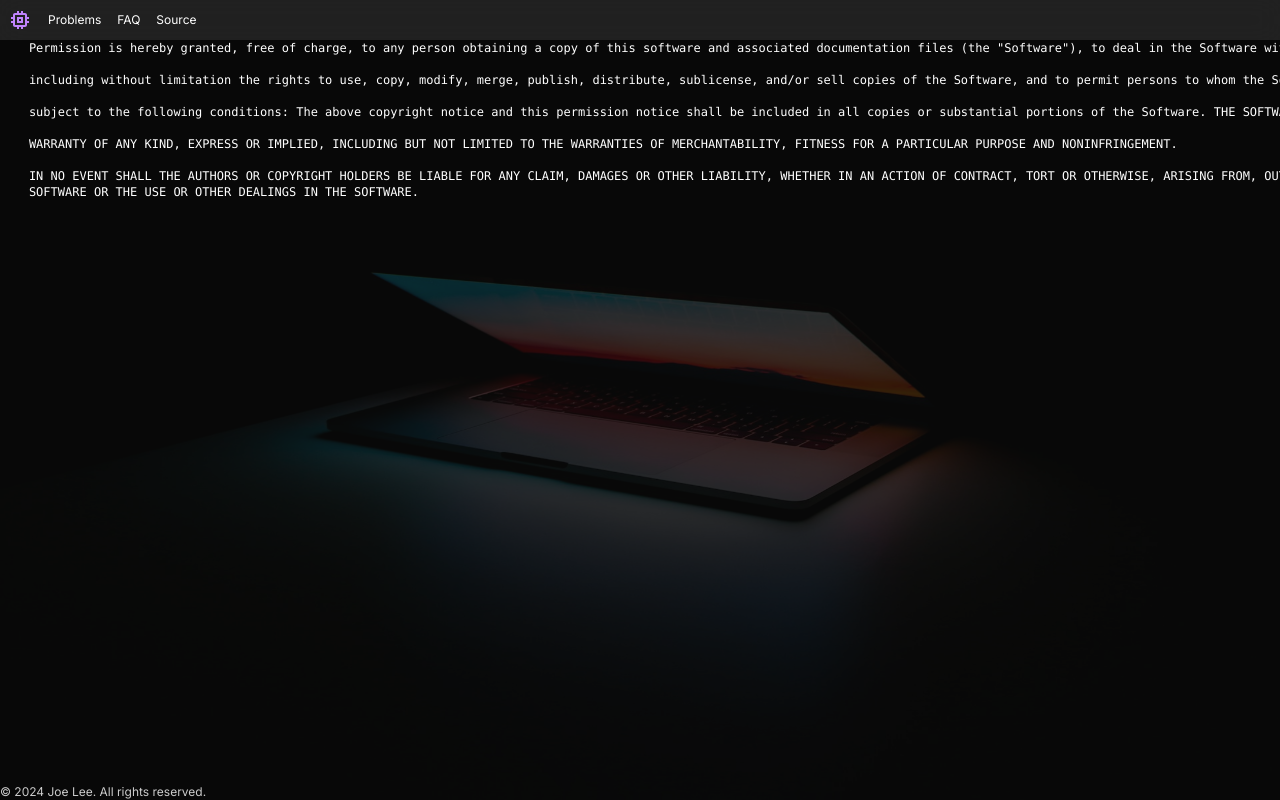
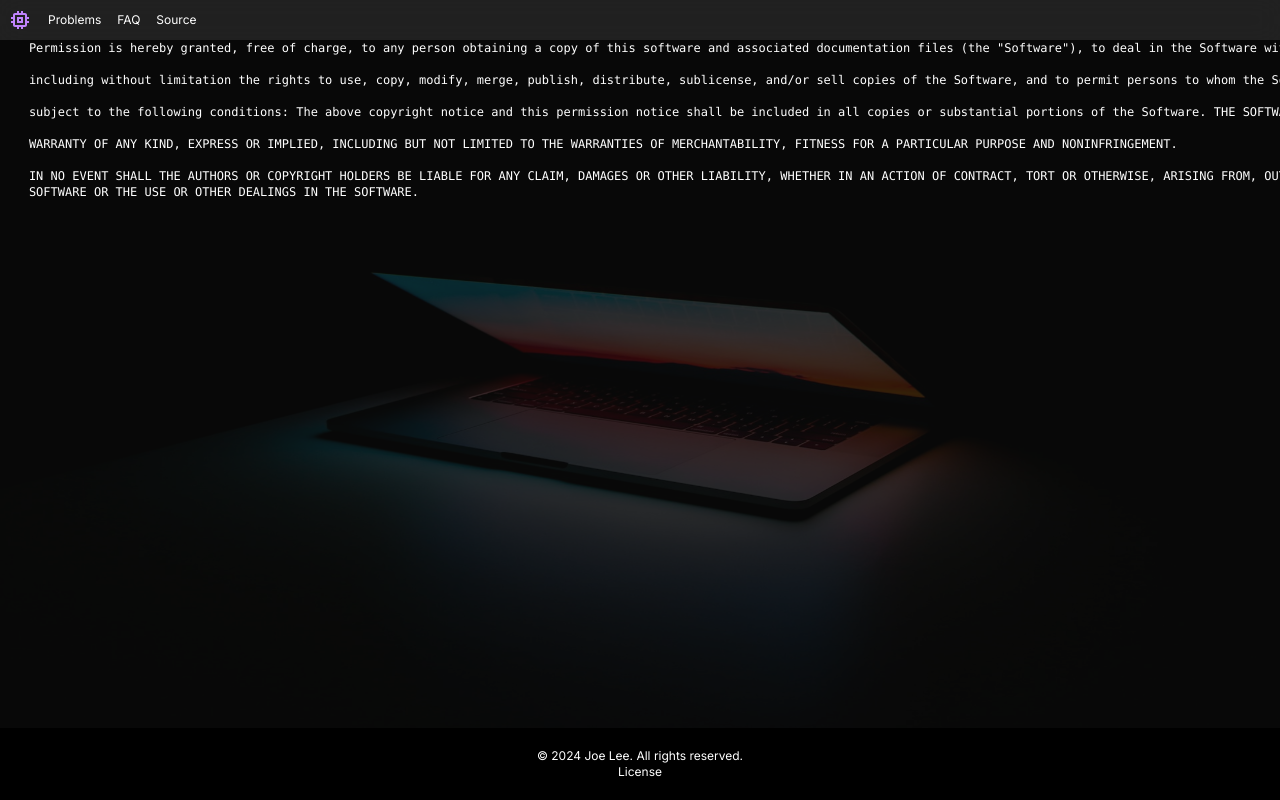
Before and after one commit to j1yl/lcpilot, a Next.js app: page /license in a window 1280 px wide. Shown: the top 800 px of the page. Built offline with nearby package versions, Linux system fonts and the light colour scheme.

Commit message:
Updated Footer and License even further with Button and adjusted font.

```diff
--- a/app/license/page.tsx
+++ b/app/license/page.tsx
@@ -1,4 +1,5 @@
 import React from 'react'
+
 
 interface LicensingInfoProps {
 }
--- /dev/null
+++ b/components/Footer.module.css
@@ -0,0 +1,7 @@
+.footerBig {
+    background-color: #000000;
+    padding: 20px;
+    text-align: center;
+    font-size: 12px;
+    z-index: 20;
+  }
--- a/components/Footer.tsx
+++ b/components/Footer.tsx
@@ -1,10 +1,14 @@
-import React from 'react';
+import React from 'react'
+import Link from 'next/link'
+import styles from './Footer.module.css'
 
 const Footer: React.FC = () => {
   return (
-    <footer className="footer">
-      {}
+    <footer className={styles.footerBig}>
       <p>© 2024 Joe Lee. All rights reserved.</p>
+      <Link href="/license">
+        License
+      </Link>
     </footer>
   );
 };
```
